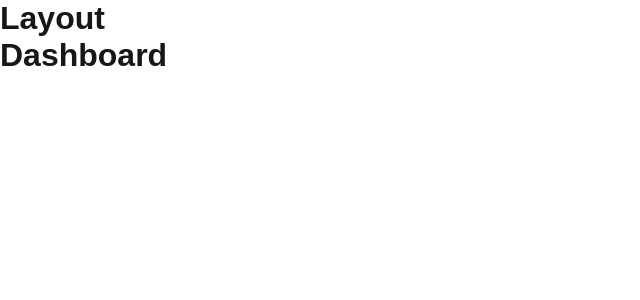
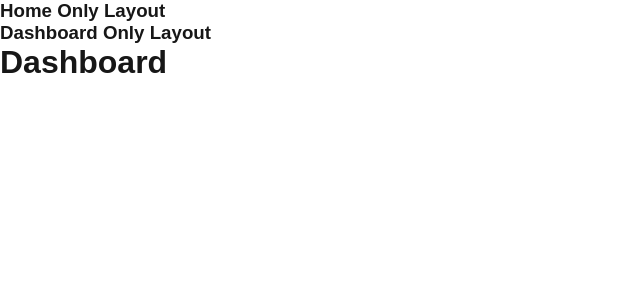
Before and after one commit to carledwardm/nextjs-crash-course, a Next.js app: page /dashboard in a window 1280 px wide. Shown: the top 300 px of the page, without its empty margins (0-640 px from the left). Built offline with nearby package versions, Linux system fonts and the light colour scheme.

Commit message:
Adds update for view

```diff
--- /dev/null
+++ b/app/dashboard/layout.js
@@ -0,0 +1,28 @@
+import { Geist, Geist_Mono } from "next/font/google";
+import "../globals.css";
+
+const geistSans = Geist({
+  variable: "--font-geist-sans",
+  subsets: ["latin"],
+});
+
+const geistMono = Geist_Mono({
+  variable: "--font-geist-mono",
+  subsets: ["latin"],
+});
+
+export const metadata = {
+  title: "Create Next App",
+  description: "Generated by create next app",
+};
+
+export default function DashboardLayout({ children }) {
+  return (
+    <html lang="en">
+      <body>
+        <h3>Dashboard Only Layout</h3>
+        {children}
+      </body>
+    </html>
+  );
+}
--- a/app/dashboard/page.jsx
+++ b/app/dashboard/page.jsx
@@ -1,6 +1,8 @@
 const DashboardPage = () => {
     return (
-        <h1>Dashboard</h1>
+        <>
+            <h1>Dashboard</h1>
+        </>
     )
 }
 
--- a/app/layout.js
+++ b/app/layout.jsx
@@ -19,8 +19,8 @@ export const metadata = {
 export default function RootLayout({ children }) {
   return (
     <html lang="en">
-      <body className={`${geistSans.variable} ${geistMono.variable}`}>
-        <h1>Layout</h1>
+      <body>
+        <h3>Home Only Layout</h3>
         {children}
       </body>
     </html>
```
Also changed, not shown: app/(pages)/layout.js (added, +15 -0 lines).
